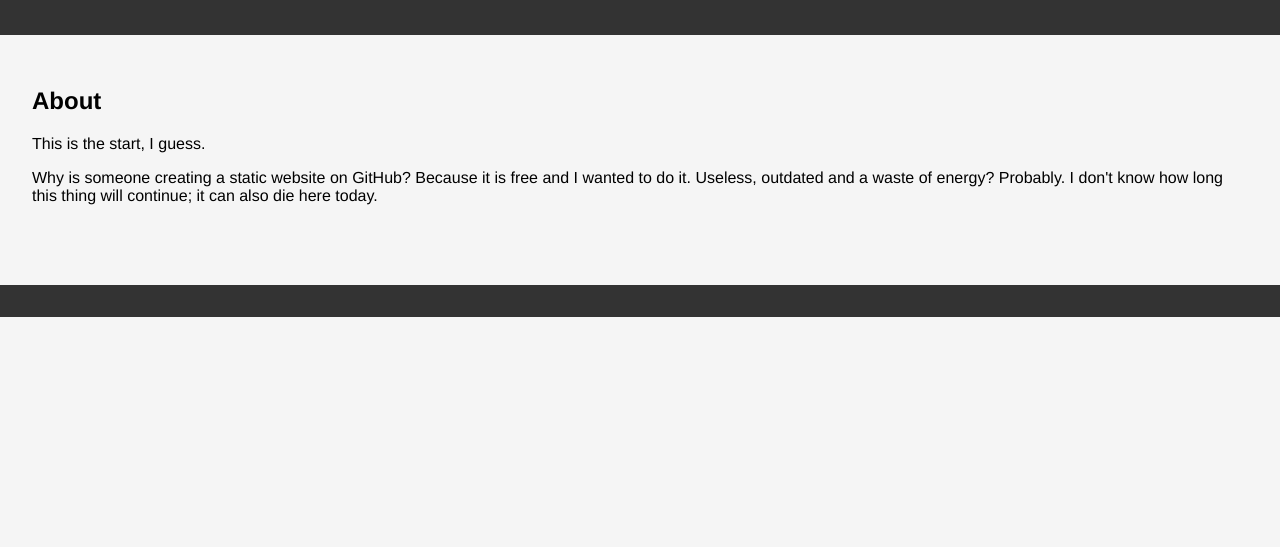
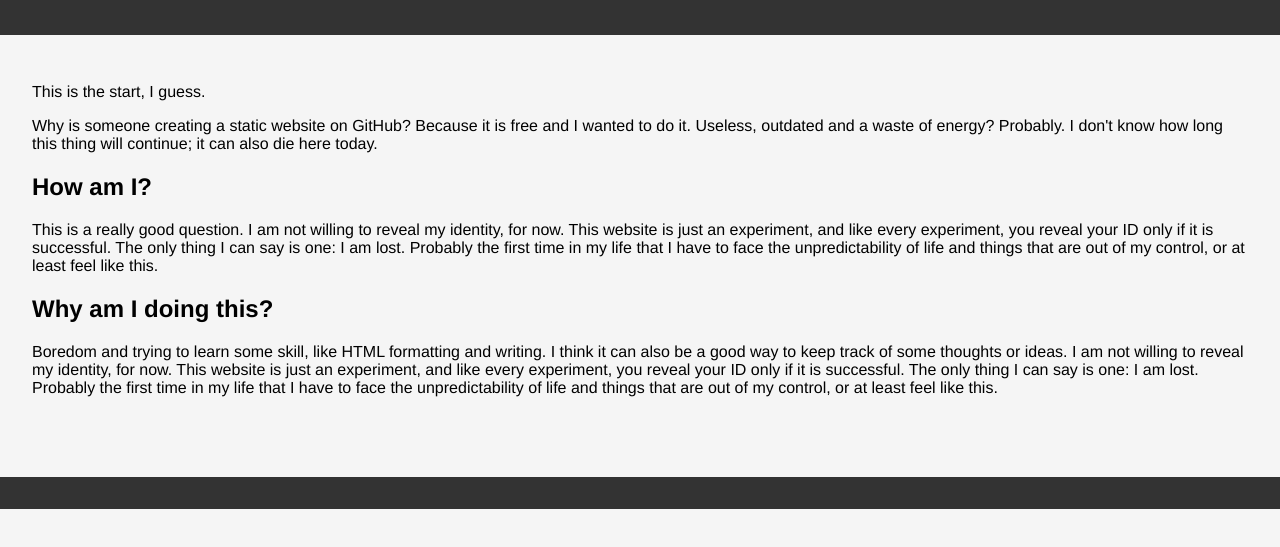
Before and after one commit to Indigo-Carmine/anotherwebsite.github.io, a plain HTML site: page index.html in a window 1280 px wide. Shown: the part 77-624 px from the top of the page. Drawn offline with Linux system fonts and the light colour scheme.

Commit message:
Update index.html

```diff
--- a/index.html
+++ b/index.html
@@ -23,7 +23,7 @@
         footer {
             background: #333;
             color: white;
-            text-align: center;
+            text-align: justify;
             padding: 1rem;
             margin-top: 2rem;
         }
@@ -36,13 +36,19 @@
     </header>
 
     <main>
-        <h2>About</h2>
         <p>This is the start, I guess.</p>
         <p>Why is someone creating a static website on GitHub?
         Because it is free and I wanted to do it.
         Useless, outdated and a waste of energy? Probably.
         I don't know how long this thing will continue; it can also die here today.</p>
-
+        <h2>How am I?</h2>
+        <p> This is a really good question. I am not willing to reveal my identity, for now. This website is just an experiment, and like every experiment, you reveal your ID only if it is successful.
+            The only thing I can say is one: I am lost. Probably the first time in my life that I have to face the unpredictability of life and things that are out of my control, or at least feel like this.
+        </p>
+        <h2>Why am I doing this?</h2>
+        <p> Boredom and trying to learn some skill, like HTML formatting and writing. I think it can also be a good way to keep track of some thoughts or ideas.  I am not willing to reveal my identity, for now. This website is just an experiment, and like every experiment, you reveal your ID only if it is successful.
+            The only thing I can say is one: I am lost. Probably the first time in my life that I have to face the unpredictability of life and things that are out of my control, or at least feel like this.
+        </p>
     </main>
 
     <footer>
```
